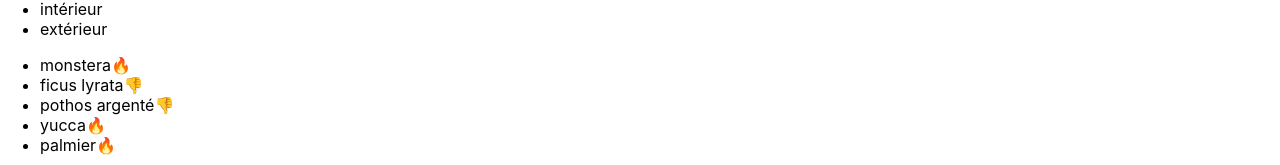
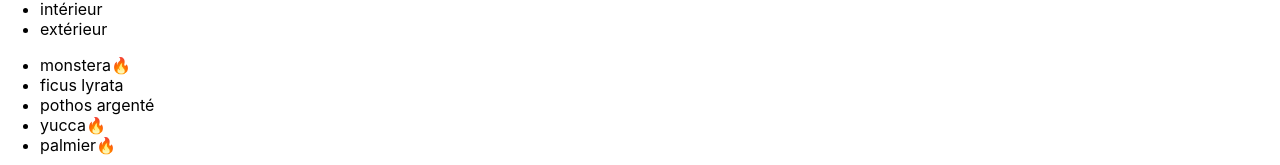
Before and after one commit to YeshiGlt/la-maison-jungle, a React (Create React App) app: page / in a window 1280 px wide. Shown: the part 395-560 px from the top of the page. Built offline with nearby package versions, Linux system fonts and the light colour scheme.

Commit message:
‼️ BREAKING: Modification de l'écriture de la condition (vers une écriture plus simple)

```diff
--- a/src/components/ShoppingList.js
+++ b/src/components/ShoppingList.js
@@ -18,7 +18,7 @@ function ShoppingList() {
         {plantList.map((plant) => (
           <li key={plant.id}>
             {plant.name}
-            {plant.isBestSale ? <span>🔥</span> : <span>👎</span>}
+            {plant.isBestSale && <span>🔥</span>}
           </li>
         ))}
       </ul>
```
